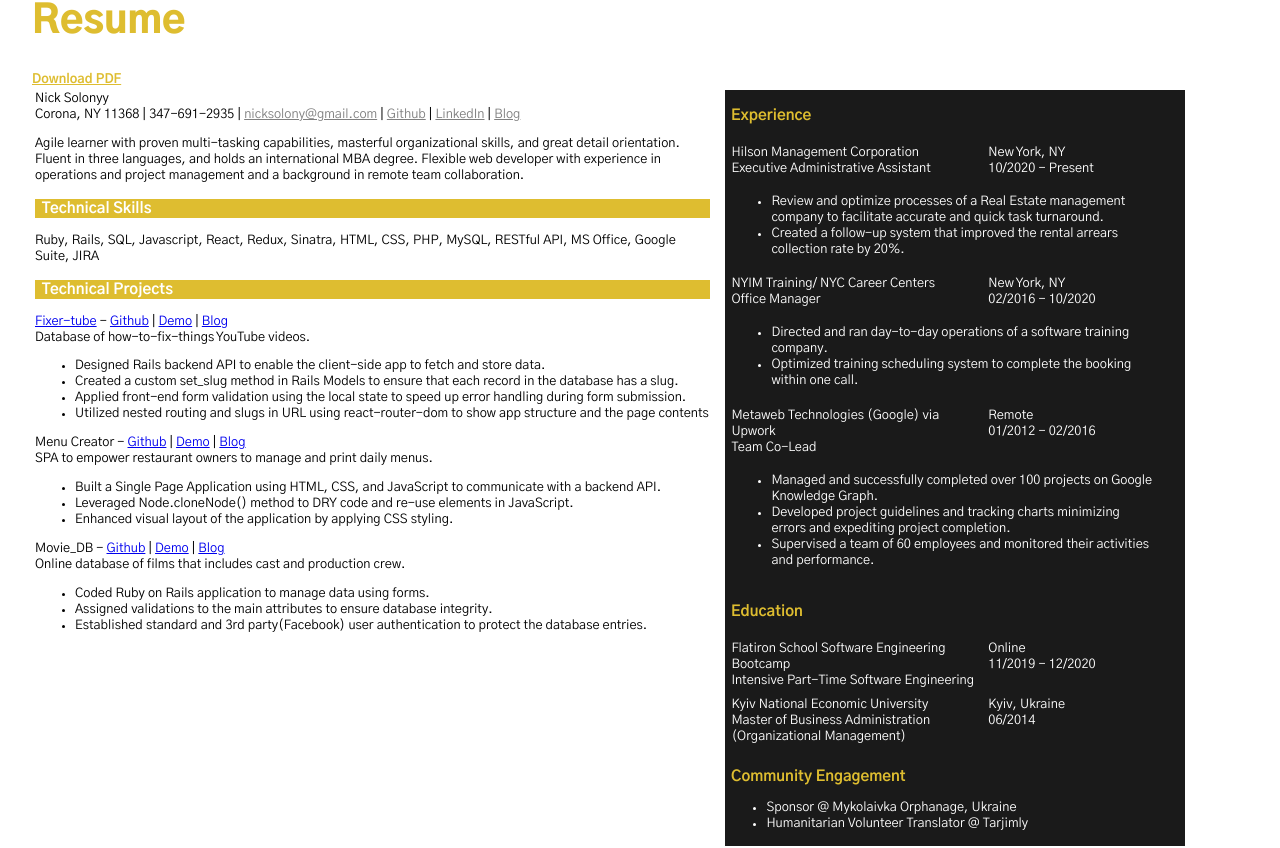
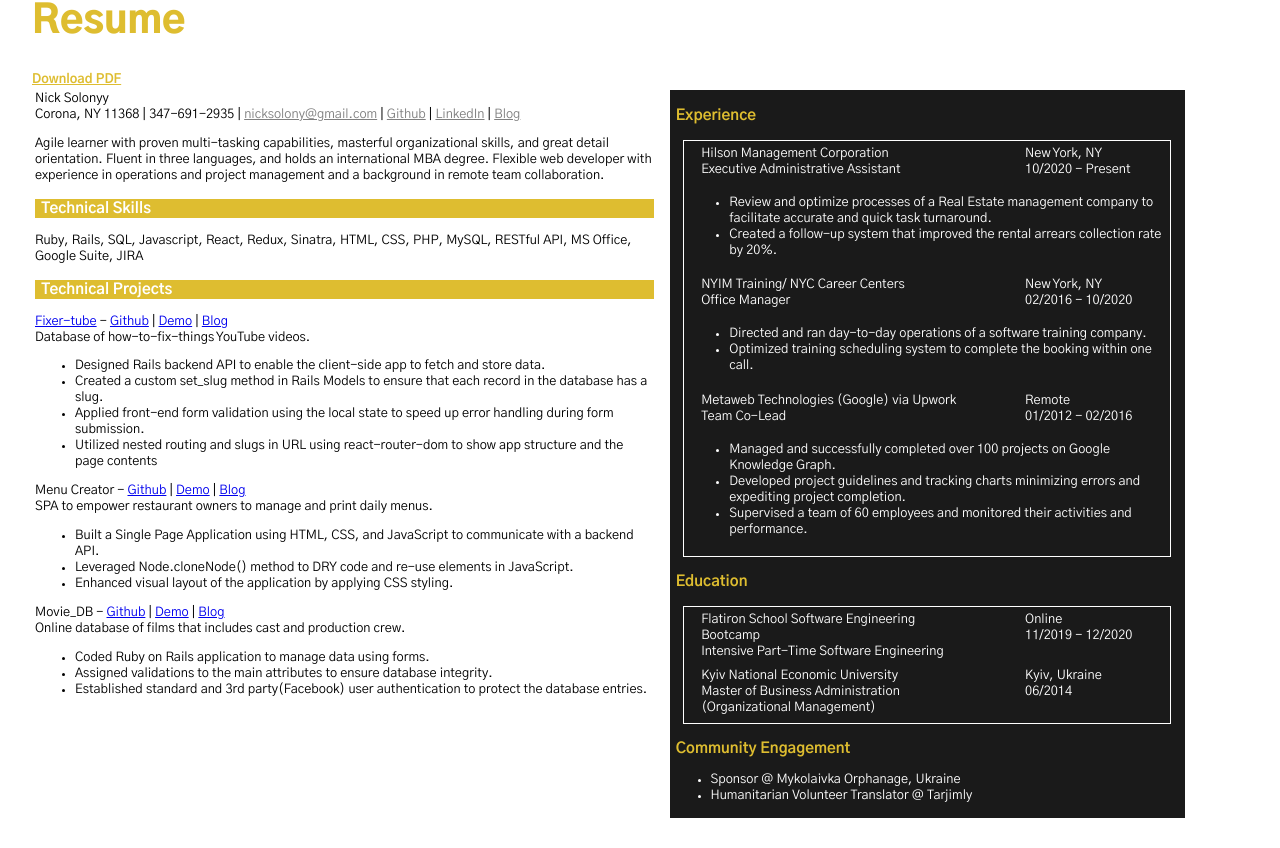
Before and after one commit to nicksolony/portfolio-frontend, a React (Create React App) app: page / in a window 1280 px wide. Shown: the part 1186-2034 px from the top of the page. Built offline with nearby package versions, Linux system fonts and the light colour scheme.

Commit message:
added middle column to education and exp

```diff
--- a/src/App.css
+++ b/src/App.css
@@ -156,11 +156,11 @@ body {
 }
 
 .ColumnLeft {
-  width: 60vw;
+  width: 55vw;
 }
 
 .ColumnRight {
-  width: 40vw;
+  width: 45vw;
   /* text-align: left; */
 
 }
@@ -195,16 +195,23 @@ body {
 }
 
 #Resume .innerTable {
-  width:95%
+  width:95%;
+  border: 1px solid;
+  margin-left:2.5%;
 }
 
-.leftInnerColumn {
+#Resume .leftInnerColumn {
   width:60%;
-  margin-left: 5vw;
+  padding-left: 1vw;
 };
 
-.rightInnerColumn {
-  width:40%
+#Resume .rightInnerColumn {
+  width:30%;
+  margin-left:0px;
+}
+
+#Resume .centerInnerColumn {
+  width:10%;
 }
 
 
--- a/src/components/ResumeEducation.js
+++ b/src/components/ResumeEducation.js
@@ -12,7 +12,9 @@ const ResumeEducation = (data) => {
                         <td className="leftInnerColumn">{school.institution}<br/>
                         {school.field} <br/>
                         </td>
+                        <td className="centerInnerColumn">
 
+                        </td>
                         <td className="rightInnerColumn">{school.location}<br/>
                         {school.dates} <br/>
                         </td>
--- a/src/components/ResumeExperience.js
+++ b/src/components/ResumeExperience.js
@@ -13,12 +13,15 @@ const ResumeExperience = (data) => {
                             {job.position}
 
                         </td>
+                        <td className="centerInnerColumn">
+
+                        </td>
                         <td className="rightInnerColumn">{job.location}<br/>
                         {job.from} - {job.to}
                         </td>
                     </tr>
                     <tr>
-                        <td colspan="2">
+                        <td colspan="3">
                         <ul>
                             {job.bullets.map(bullet=>{
                                 return <li>
```
